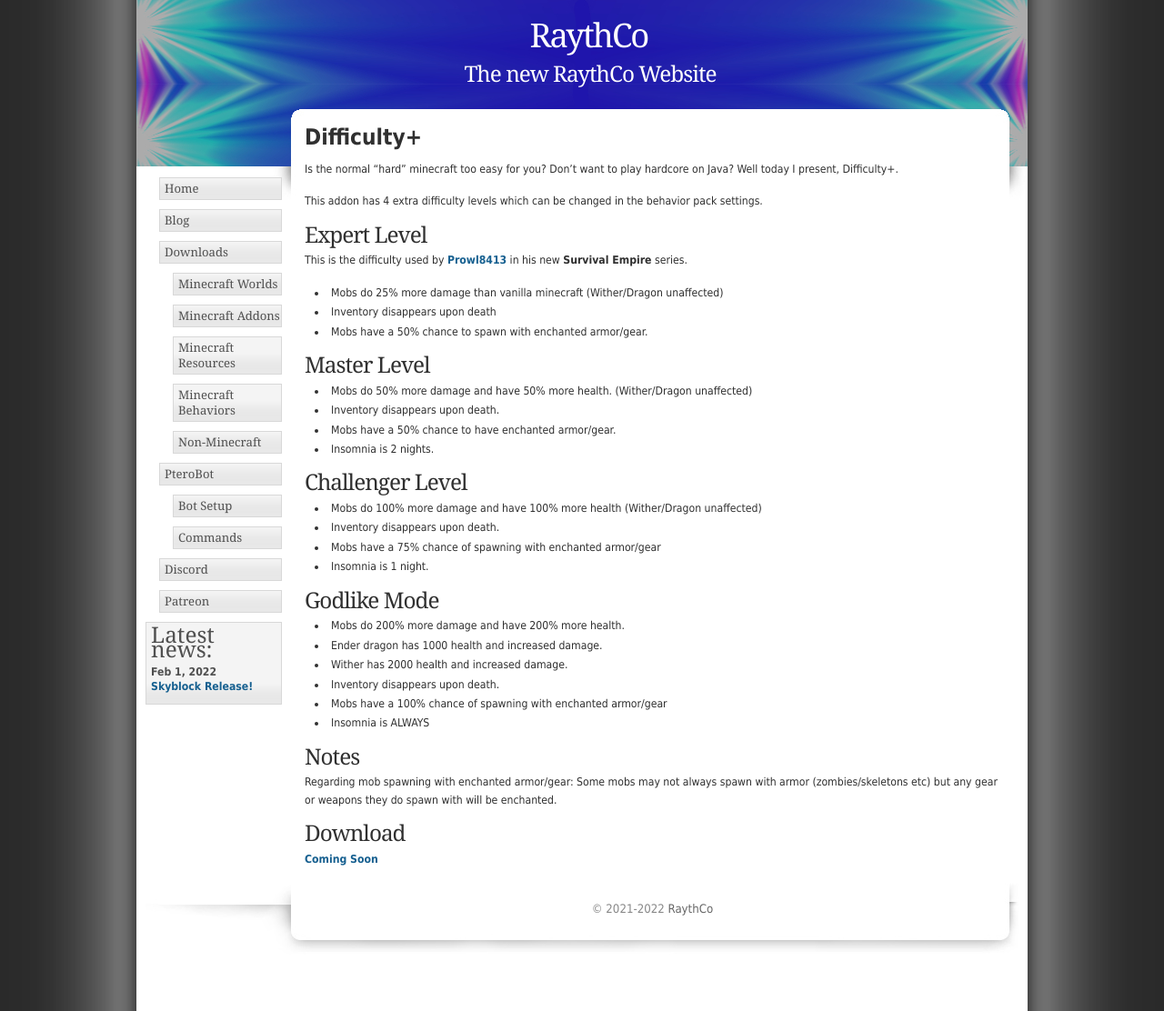
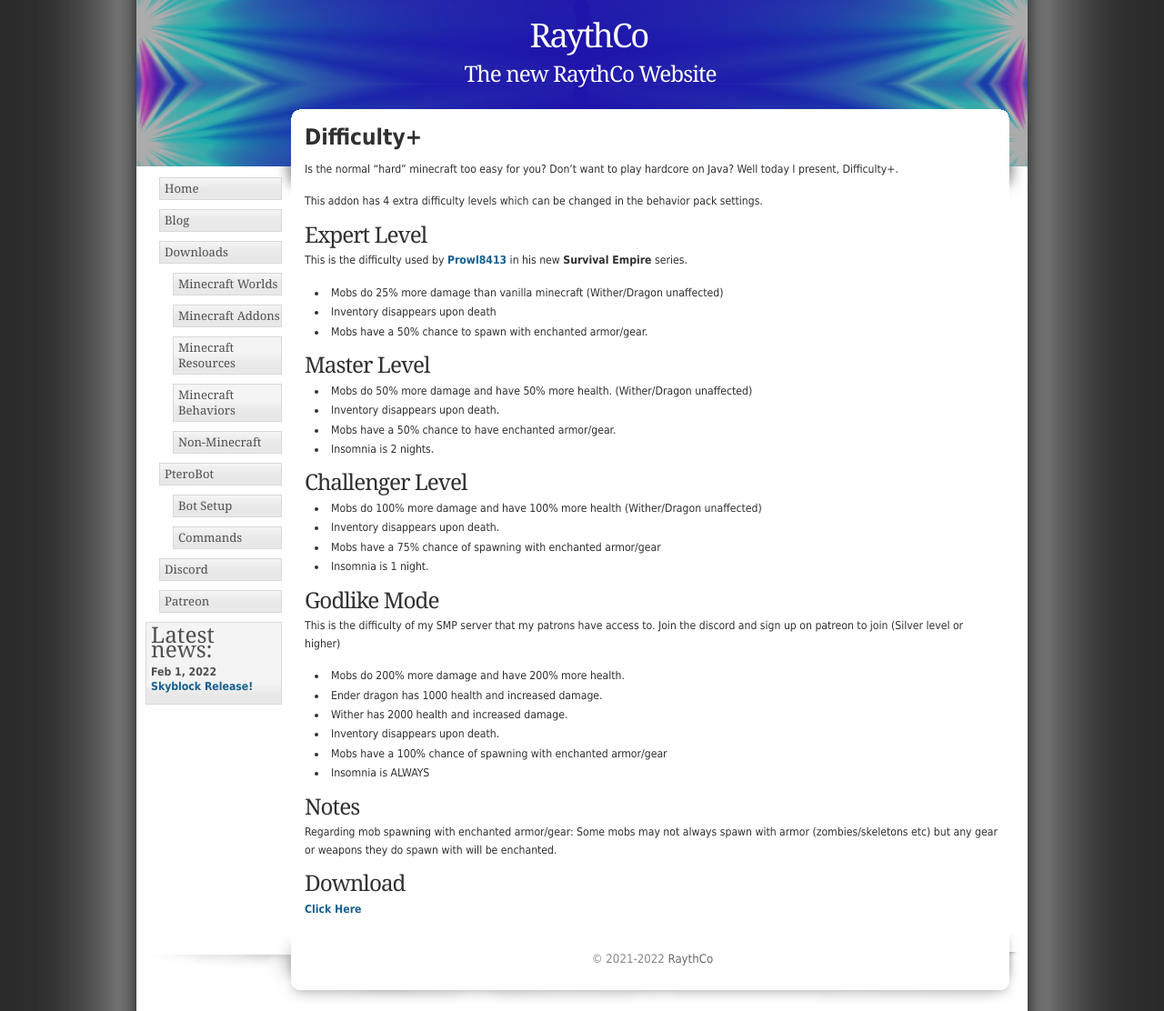
Before and after one commit to RaythCo-Creations/raythco-creations.github.io, a Jekyll site: the page built from download-pages/mcbehavior/difficulty-plus.md, in a window 1280 px wide. Shown: the whole page at 91% size. Built offline with Jekyll 4.4.1, drawn with Linux system fonts in a browser that asks for light colours.

Commit message:
Difficulty+ Release

```diff
--- a/download-pages/mcbehavior/difficulty-plus.md
+++ b/download-pages/mcbehavior/difficulty-plus.md
@@ -33,6 +33,7 @@ This is the difficulty used by [Prowl8413](http://youtube.com/prowl8413) in his
 
 ## Godlike Mode
 
+This is the difficulty of my SMP server that my patrons have access to. Join the discord and sign up on patreon to join (Silver level or higher)
 - Mobs do 200% more damage and have 200% more health.
 - Ender dragon has 1000 health and increased damage.
 - Wither has 2000 health and increased damage.
@@ -46,4 +47,4 @@ Regarding mob spawning with enchanted armor/gear: Some mobs may not always spawn
 
 ## Download
 
-[**Coming Soon**](#)
+[Click Here](https://github.com/RaythCo-Creations/downloads/raw/main/behavior-packs/RC%20Difficulty%2B.mcpack)
```
